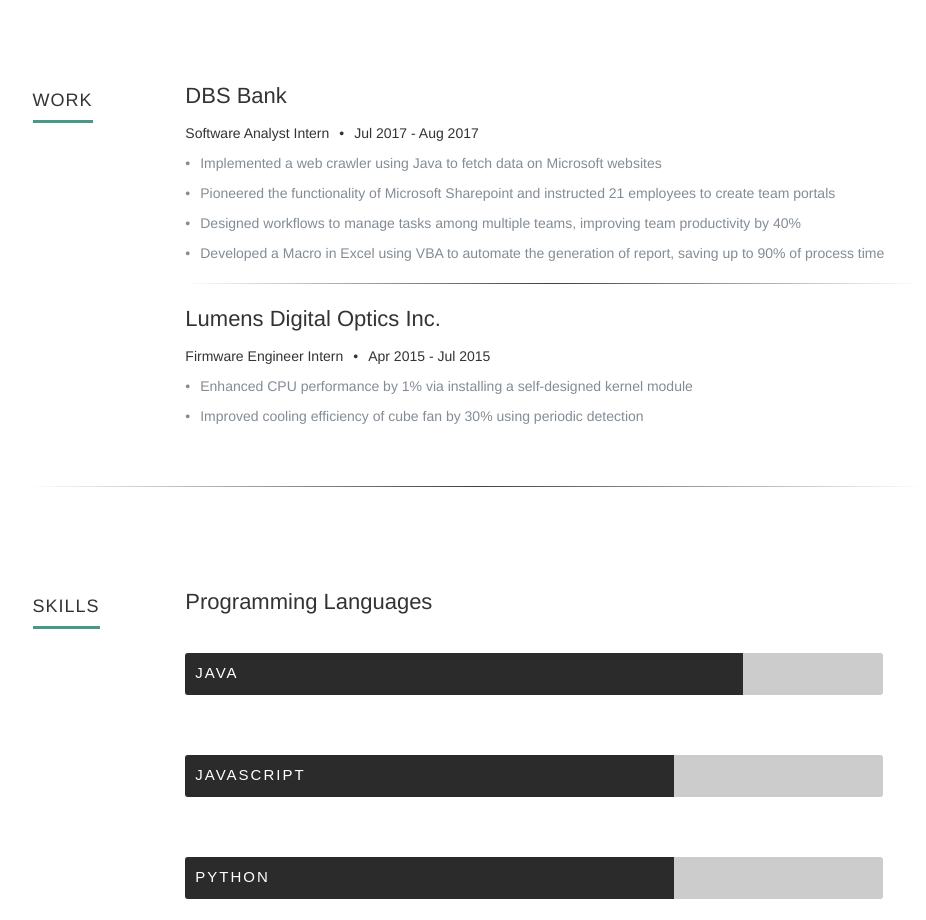
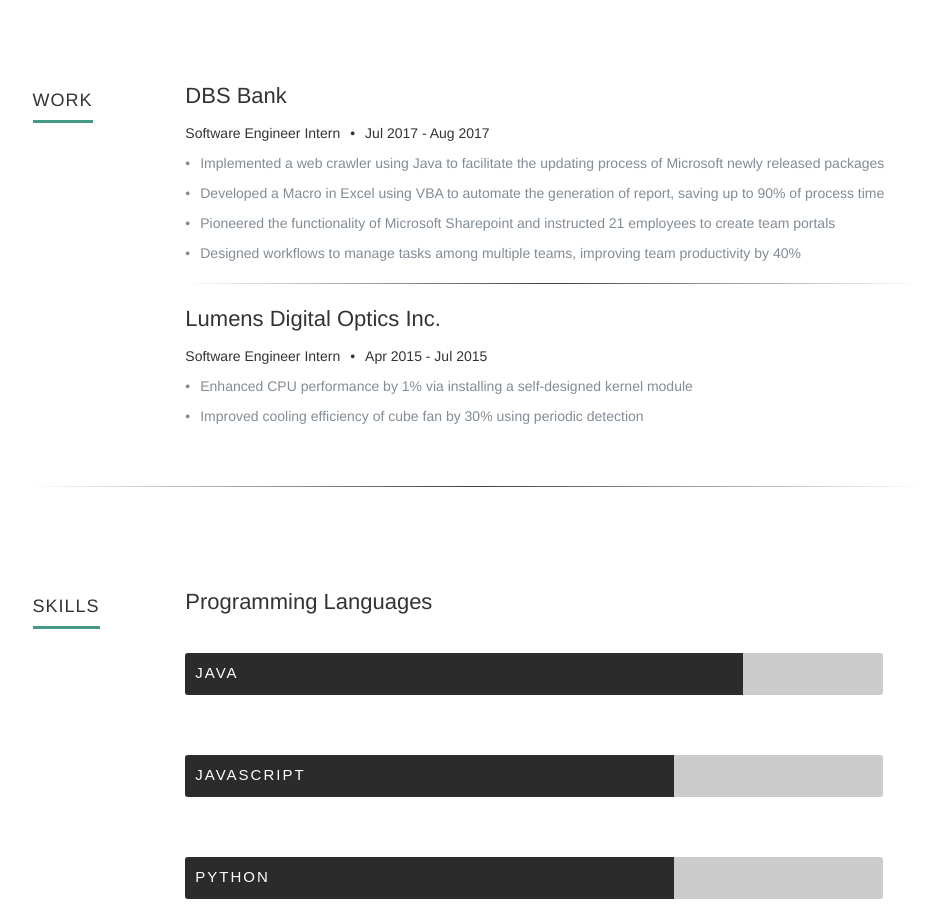
Before and after one commit to eric199wen/eric199wen.github.io, a React (Create React App) app: page / in a window 1280 px wide. Shown: the part 800-1720 px from the top of the page, without its empty margins (164-1090 px from the left). Built offline with nearby package versions, Linux system fonts and the light colour scheme.

Commit message:
update resume

```diff
--- a/src/App.js
+++ b/src/App.js
@@ -12,7 +12,7 @@
     console.log("click");
   }
   render() {
-    const { about, education, work, skills, portfolio, contact } = resume;
+    const { link, about, education, work, skills, portfolio, contact } = resume;
 
     return (
       <div>
@@ -41,7 +41,7 @@
             </div> {/* /.navbar-collapse */}
           </div>{/* /.container-fluid */}
         </nav>
-        <About picture={about.picture} info={about.info} contact={contact} />
+        <About picture={about.picture} info={about.info} contact={contact} googleLink={link}/>
         <Education detail={education}/>
         <hr className="section-devider"/>
         <Work detail={work}/>
--- a/src/components/About.js
+++ b/src/components/About.js
@@ -17,7 +17,7 @@
           <div className="content-container">
             <div className="col-md-2 about-left-section">
               <img src={this.props.picture} alt="Wei-Yuan Wen"/>
-              <a href="https://drive.google.com/file/d/1c8hO-mby7a3QpIFNXomtJcRABGemKDBU/view" target="_blank">
+              <a href={this.props.googleLink} target="_blank">
                 <i className="fa fa-file-text" aria-hidden="true"></i>
                 Resume
               </a>
--- a/src/resume.js
+++ b/src/resume.js
@@ -1,4 +1,5 @@
 const resume = {
+  "link": "https://drive.google.com/open?id=1c8hO-mby7a3QpIFNXomtJcRABGemKDBU",
   "about": {
     "name": "Wei-Yuan Wen",
     "picture": "https://s.gravatar.com/avatar/053b5a5bf9f9c4b5595ad98b908d1200?s=120",
@@ -21,7 +22,7 @@
       "studyType": "B.S.",
       "startDate": "Sep 2011",
       "endDate": "Jun 2015",
-      "gpa": "3.92/4.0",
+      "gpa": "3.9/4.0",
       "courses": [
         "<COURSE_1>",
         "<COURSE_2>",
@@ -35,7 +36,7 @@
       "studyType": "M.S.",
       "startDate": "Sep 2016",
       "endDate": "Expected Mar 2018",
-      "gpa": "3.48/4.0",
+      "gpa": "3.5/4.0",
       "courses": [
         "<COURSE_1>",
         "<COURSE_2>",
@@ -46,19 +47,19 @@
   "work": [
     {
       "company": "DBS Bank",
-      "position": "Software Analyst Intern",
+      "position": "Software Engineer Intern",
       "startDate": "Jul 2017",
       "endDate": "Aug 2017",
       "highlights": [
-        "Implemented a web crawler using Java to fetch data on Microsoft websites",
+        "Implemented a web crawler using Java to facilitate the updating process of Microsoft newly released packages",
+        "Developed a Macro in Excel using VBA to automate the generation of report, saving up to 90% of process time",
         "Pioneered the functionality of Microsoft Sharepoint and instructed 21 employees to create team portals",
-        "Designed workflows to manage tasks among multiple teams, improving team productivity by 40%",
-        "Developed a Macro in Excel using VBA to automate the generation of report, saving up to 90% of process time"
+        "Designed workflows to manage tasks among multiple teams, improving team productivity by 40%"
       ]
     },
     {
       "company": "Lumens Digital Optics Inc.",
-      "position": "Firmware Engineer Intern",
+      "position": "Software Engineer Intern",
       "startDate": "Apr 2015",
       "endDate": "Jul 2015",
       "highlights": [
```
